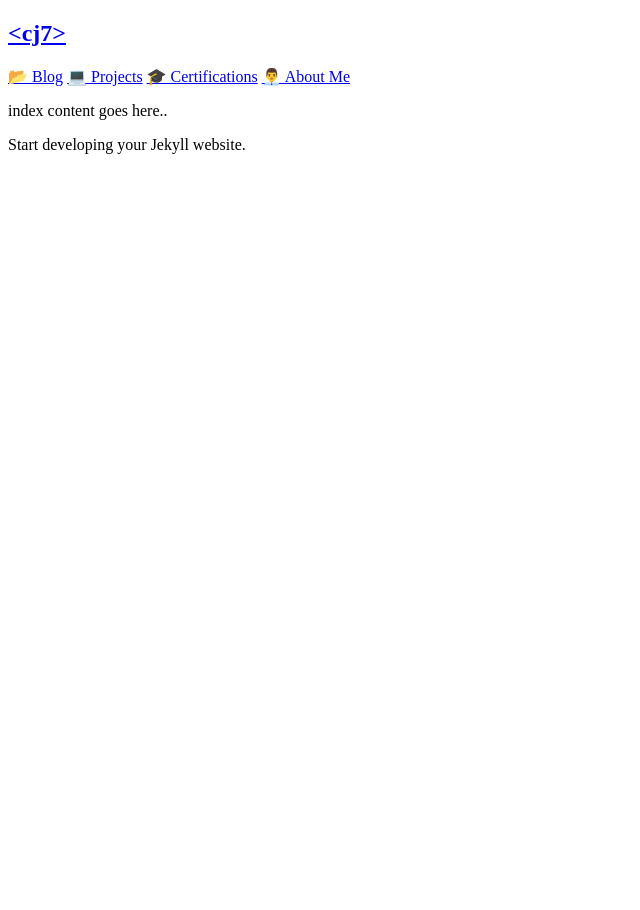
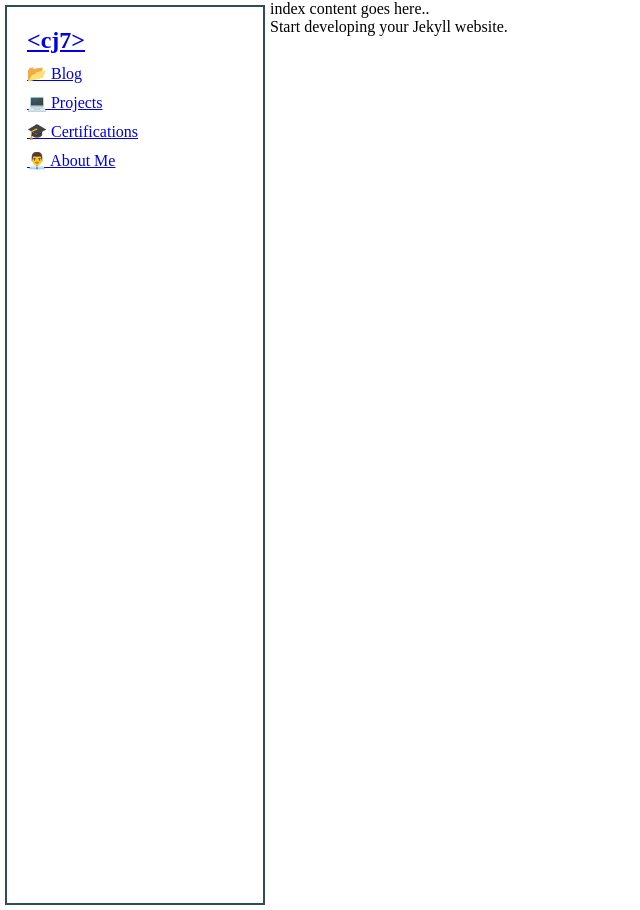
Before and after one commit to cj7-code-journey/cj7-code-journey.github.io, a Jekyll site: the page built from index.md, in a window 1280 px wide. Shown: the whole page, without its empty margins (0-640 px from the left). Built offline with Jekyll 4.4.1, drawn with Linux system fonts in a browser that asks for light colours.

```diff
--- a/_layouts/default.html
+++ b/_layouts/default.html
@@ -5,7 +5,7 @@
   <meta name="viewport" content="width=device-width, initial-scale=1">
   <meta charset="utf-8">
   <title>{{ page.title }} - {{ site.title }}</title>
-  <link rel="stylesheet" href="{{ " /assets/css/main.css" | relative_url }}">
+  <link rel="stylesheet" href="/assets/css/main.css">
 </head>
 
 <body>
--- a/assets/css/main.scss
+++ b/assets/css/main.scss
@@ -27,3 +27,9 @@
     padding: 20px;
     margin: 5px;
 }
+.nav-links{
+    display: flex;
+    flex-direction: column;
+    gap: 10px;
+    margin: 10px 0;
+}
```
Also changed, not shown: 9 other files.
